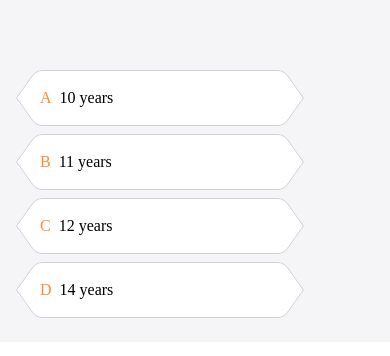
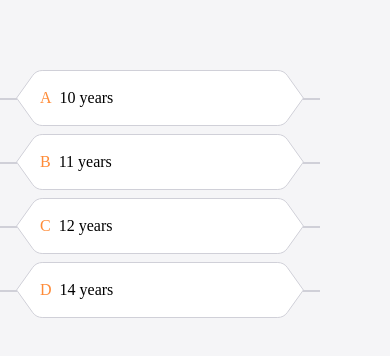
Before and after one commit to kyluk5/github-pages-demo, a React (Create React App) app: page / in a window 390 px wide. Shown: the part 226-582 px from the top of the page. Built offline with nearby package versions, Linux system fonts and the light colour scheme.

Commit message:
mobile version of question page done without logic

```diff
--- a/src/components/Questions/Questions.module.css
+++ b/src/components/Questions/Questions.module.css
@@ -1,7 +1,7 @@
 .background {
   position: relative;
   background-color: rgba(245, 245, 247, 1);
-    min-height: 568px;
+  height: 100vh;
 }
 
 .menu_button {
@@ -13,7 +13,7 @@
   background-color: transparent;
   border: none;
   outline: none;
-    background-image: url('./images/Union.svg');
+  background-image: url("./images/Union.svg");
 }
 
 .question {
@@ -30,16 +30,24 @@
   display: flex;
   align-items: center;
   text-align: center;
-    color: #1C1C21;
+  color: #1c1c21;
 }
 
 .button_wrapper {
+  display: flex;
+  flex-direction: column;
+  align-items: flex-start;
+  padding: 0px;
+
   position: absolute;
+  min-width: 320px;
+  min-height: 248px;
+  left: 0px;
   top: 296px;
-    left: 16px;
 }
 
 .choise_button {
+  position: relative;
   text-align: left;
   padding-left: 24px;
   display: block;
@@ -49,7 +57,7 @@
   border: none;
   outline: none;
   background-color: transparent;
-    background-image: url('./images/Rectangle\ 4.svg');
+  background-image: url("./images/Rectangle\ 4.svg");
 }
 
 .choise_button:not(:last-child) {
@@ -57,13 +65,32 @@
 }
 
 .choise_button::before {
-    min-width: 17px;
-    height: 2px;
-    background-image: url('./images/Vector\ 2.svg');
+  content: "";
+  position: absolute;
+  width: 17px;
+  height: 0px;
+  right: -16px;
+  top: calc(50% - 0px / 2);
+
+  /* Black-40 */
+
+  border: 1px solid #d0d0d8;
+}
+
+.choise_button::after {
+  content: "";
+  position: absolute;
+  width: 17px;
+  height: 0px;
+  left: -16px;
+  top: calc(50% - 0px / 2);
+
+  /* Black-40 */
+
+  border: 1px solid #d0d0d8;
 }
 
 .choise_letter {
   color: rgba(255, 139, 55, 1);
   margin-right: 8px;
-
 }
```
Also changed, not shown: src/components/Questions/images/Vector 2.svg (deleted). Lines whose indentation alone changed are shown as unchanged.
